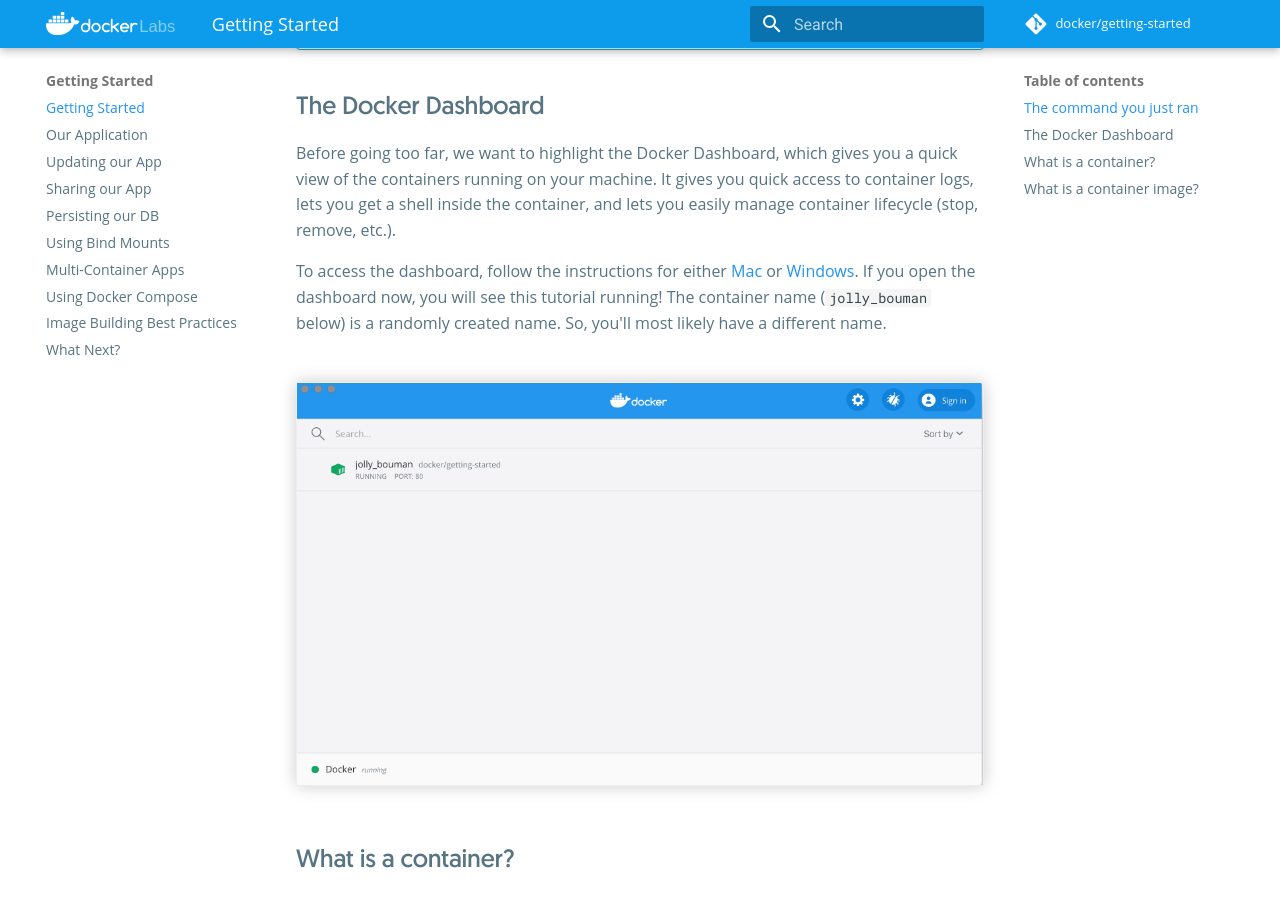
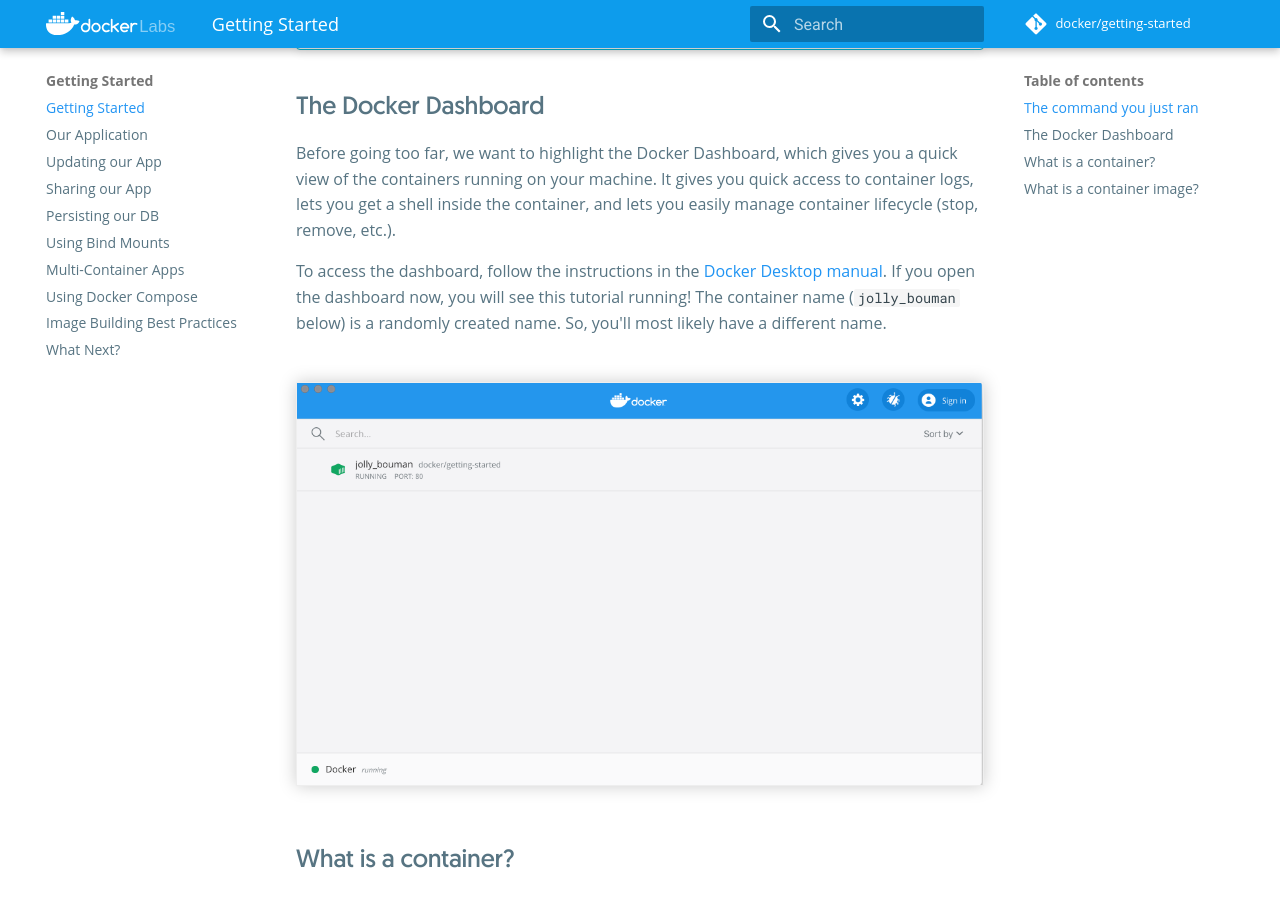
Before and after one commit to docker/getting-started, an MkDocs documentation site: the page built from docs/tutorial/index.md, in a window 1280 px wide and 900 px high, scrolled down 608 px. Built offline with MkDocs 1.6.1 and Material for MkDocs 9.7.7, drawn with Linux system fonts in a browser that asks for light colours; comment, search, counter and statistics services are not loaded.

Commit message:
Fix dead links
Fixed dead links that resulted in 404 errors.
 - https://docs.docker.com/docker-for-mac/dashboard/
 - https://docs.docker.com/docker-for-windows/dashboard/

Updated to a single link to https://docs.docker.com/desktop/

```diff
--- a/docs/tutorial/index.md
+++ b/docs/tutorial/index.md
@@ -32,9 +32,8 @@
 access to container logs, lets you get a shell inside the container, and lets you
 easily manage container lifecycle (stop, remove, etc.).
 
-To access the dashboard, follow the instructions for either
-[Mac](https://docs.docker.com/docker-for-mac/dashboard/) or
-[Windows](https://docs.docker.com/docker-for-windows/dashboard/). If you open the dashboard
+To access the dashboard, follow the instructions in the
+[Docker Desktop manual](https://docs.docker.com/desktop/). If you open the dashboard
 now, you will see this tutorial running! The container name (`jolly_bouman` below) is a
 randomly created name. So, you'll most likely have a different name.
 
```
